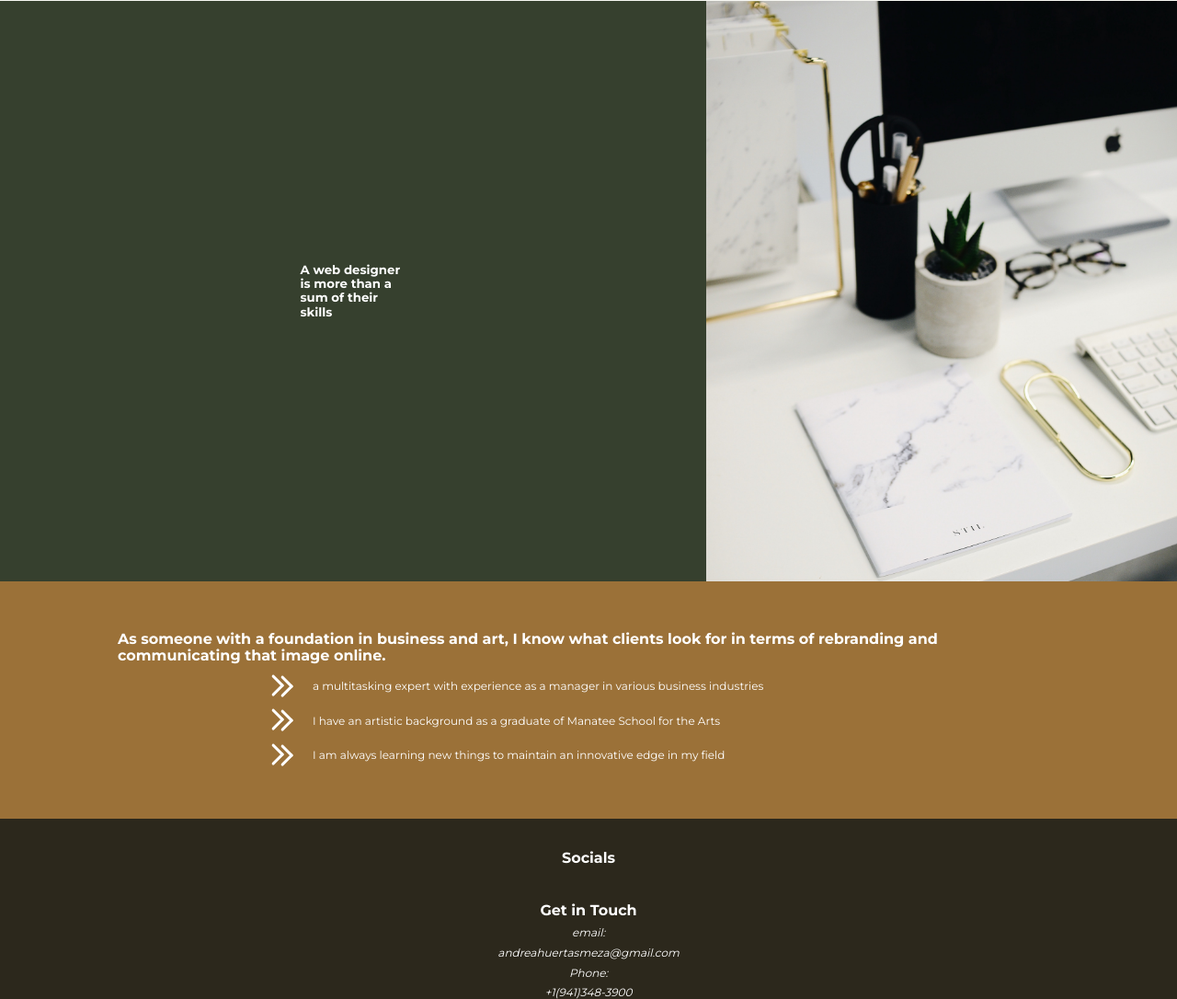
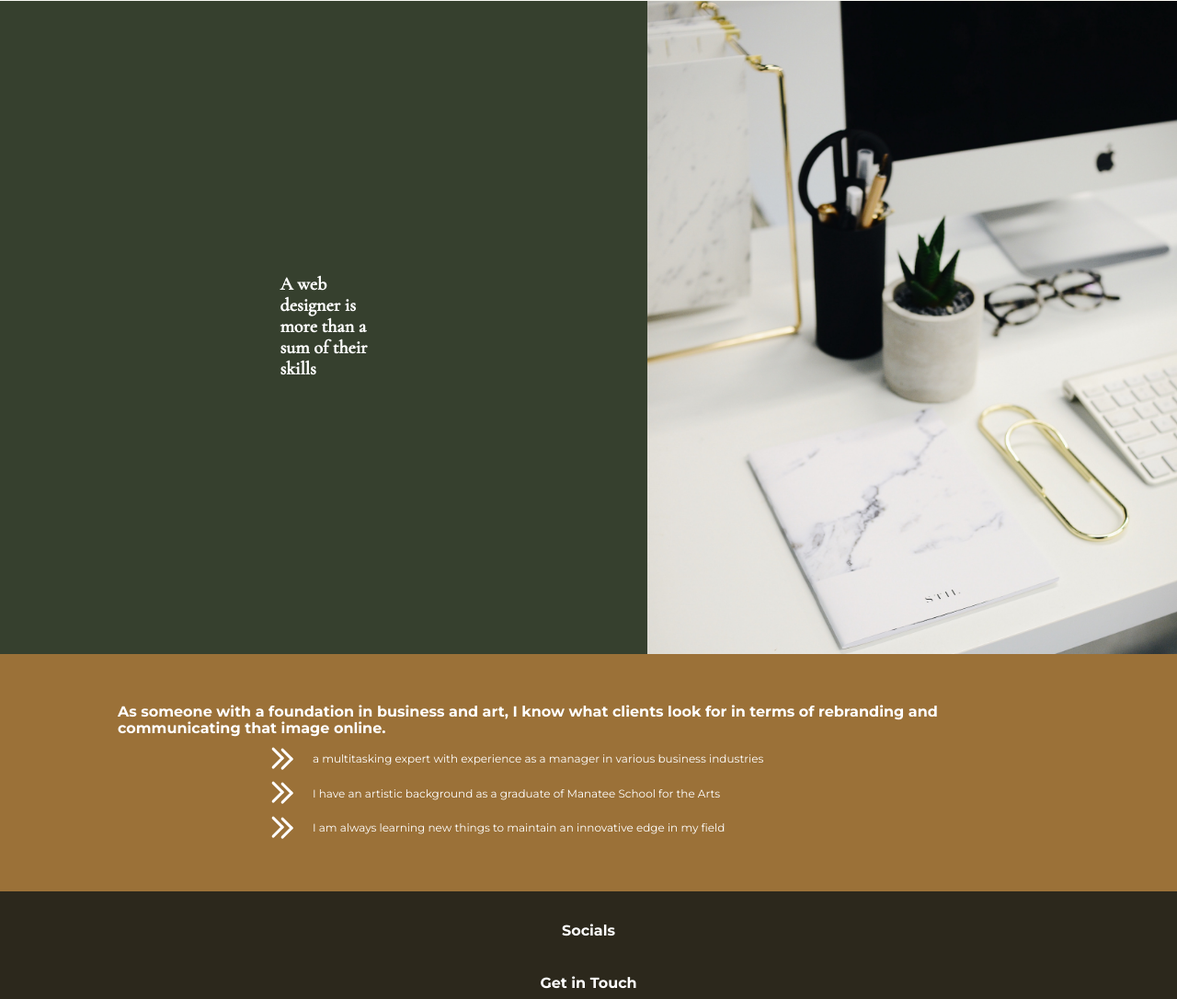
Before and after one commit to andreahm96/portfolio-site, a website built with Parcel: page index.html in a window 1280 px wide. Shown: the part 2046-3132 px from the top of the page at 92% size. Built offline with nearby package versions, Linux system fonts and the light colour scheme.

Commit message:
adjusted additional title section font and widths

```diff
--- a/css/main.css
+++ b/css/main.css
@@ -127,7 +127,8 @@ textarea {
     margin-block-end: .25em;
   }
   h5{
-
+    font-family: 'Cormorant Garamond', serif;
+    font-size: 20px;
   }
   p{
     font-size: 12px;
@@ -352,13 +353,14 @@ input[type=button] {
   flex-flow: row wrap;
 }
 .additional-title-wrapper {
-  width: 60%;
+  width: 55%;
 }
 .additional-title-wrapper h5{
-  width:115px;
+  width:120px;
+  margin-left: 25px;
 }
 .additional-title-picture{
-  width: 40%;
+  width: 45%;
 }
 .additional-title-picture img{
   width: 100%;
```
